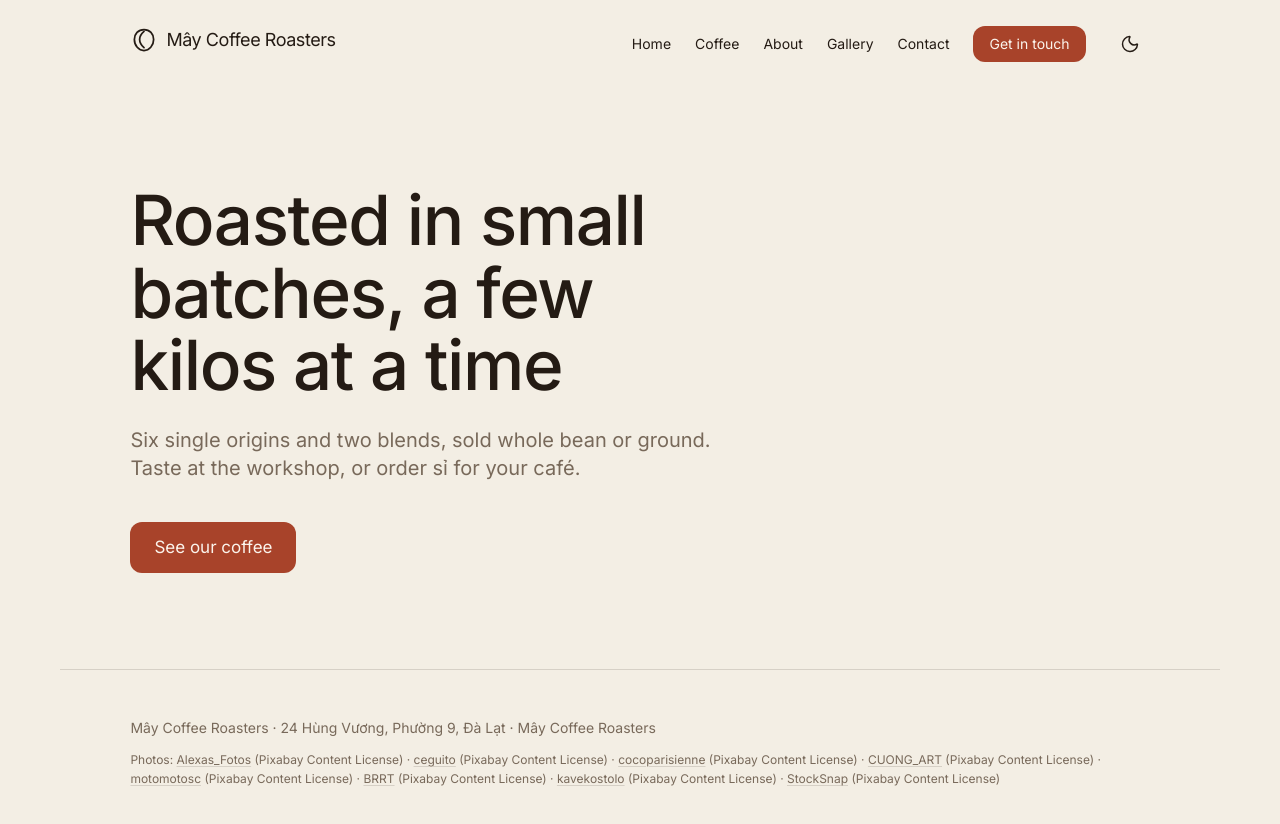
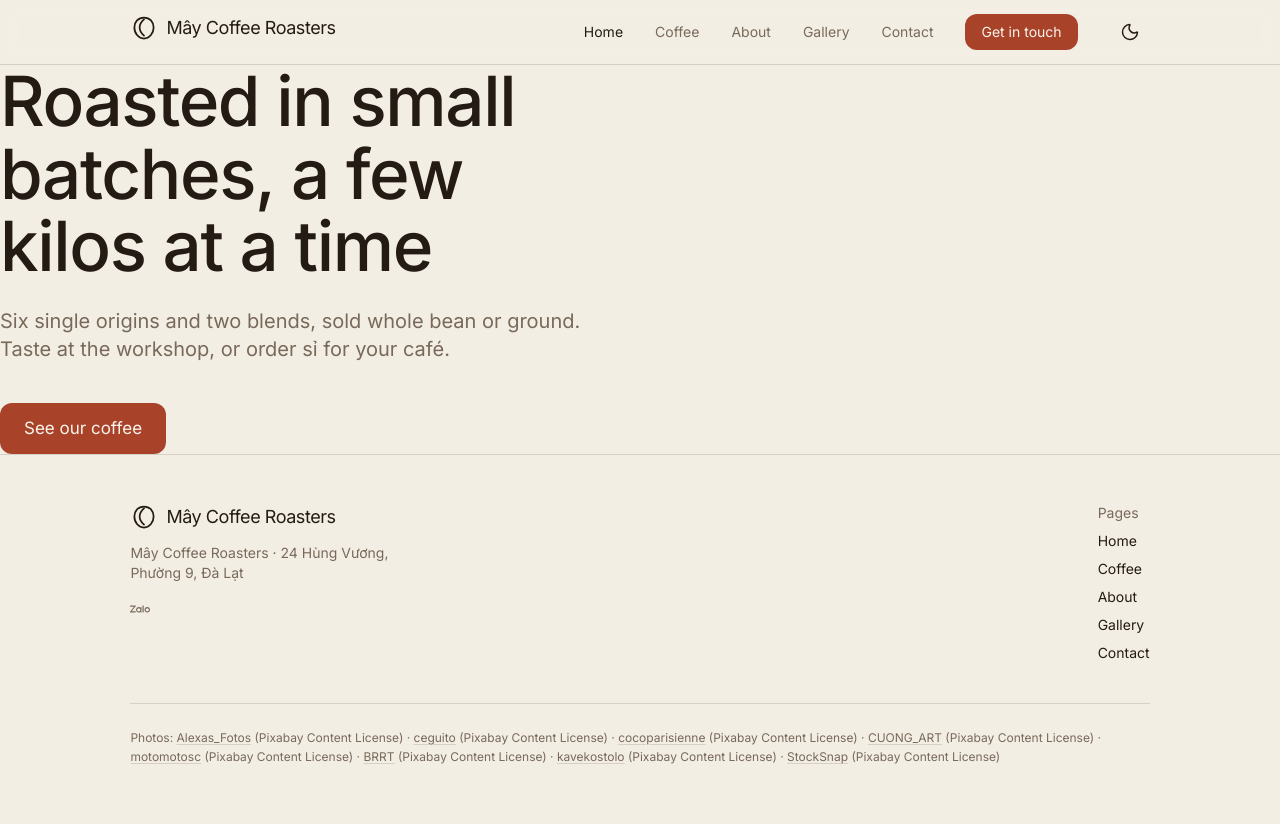
Before and after one commit to ThanhNV121097/project-680ba2c2, a React (Vite) app in the folder code/frontend/: page / in a window 1280 px wide. Shown: the top 824 px of the page. Built offline with nearby package versions, Linux system fonts and the light colour scheme.

Commit message:
design: shared App shell — header, mobile menu, footer

```diff
--- a/code/frontend/src/App.tsx
+++ b/code/frontend/src/App.tsx
@@ -1,56 +1,100 @@
 import { useState } from "react";
-import { Link, Route, Routes } from "react-router-dom";
+import { Link, Route, Routes, useLocation } from "react-router-dom";
 import { T, useList, useContent } from "./editable";
 import Home from "./pages/Home";
+import Coffee from "./pages/Coffee";
+import About from "./pages/About";
+import Gallery from "./pages/Gallery";
+import Contact from "./pages/Contact";
 import Logo from "./components/Logo";
 import MenuToggle from "./components/MenuToggle";
+import MobileMenu from "./components/MobileMenu";
 import ThemeToggle from "./components/ThemeToggle";
 import ContactDock from "./components/ContactDock";
 import PhotoCredits from "./components/PhotoCredits";
+import SocialIcon from "./components/SocialIcon";
 
-/**
- * The shell the design replaces.
- *
- * This file is a placeholder so the scaffold builds and runs before the
- * design exists. The team rewrites it and adds components under
- * src/components/; what must stay is the rule every component follows: the
- * words come from content.json through <T/>, the colours from theme.css.
- *
- * The site has pages, not only a home page: each is a file in src/pages/ and
- * a <Route> below, sharing the header and footer. The footer keeps
- * <PhotoCredits/>: the stock photos' credits, which their licences ask for.
- */
+const NAV_TESTID: Record<string, string> = {
+  "/": "nav-home",
+  "/coffee": "nav-coffee",
+  "/about": "nav-about",
+  "/gallery": "nav-gallery",
+  "/contact": "nav-contact",
+};
+
 export default function App() {
   const links = useList<{ label: string; href: string }>("nav.links");
   const name = useContent("site.name");
   const [open, setOpen] = useState(false);
+  const { pathname } = useLocation();
+
   return (
     <div className="min-h-screen bg-ground text-ink font-body">
-      <header className="mx-auto max-w-page px-[var(--gutter)] py-6 flex items-center justify-between">
-        <Link to="/" aria-label={name}><Logo /></Link>
-        <nav className="hidden lg:flex items-center gap-6 text-sm">
-          {links.map((l, i) => <T key={i} k={`nav.links.${i}.label`} as="a" href={l.href} />)}
-          <T k="nav.cta.label" as="a" href="#contact" className="rounded bg-accent px-4 py-2 text-accent-ink" />
-          <ThemeToggle />
-        </nav>
-        <div className="flex items-center gap-1 lg:hidden">
-          <ThemeToggle />
-          <MenuToggle open={open} onToggle={() => setOpen((o) => !o)} />
+      <header className="sticky top-0 z-30 border-b border-line bg-ground/95 backdrop-blur">
+        <div className="mx-auto flex h-[var(--header-h)] max-w-page items-center justify-between px-[var(--gutter)]">
+          <Link to="/" aria-label={name} onClick={() => setOpen(false)}><Logo /></Link>
+          <nav className="hidden items-center gap-8 text-sm lg:flex">
+            {links.map((l, i) => (
+              <Link key={i} to={l.href} data-testid={NAV_TESTID[l.href]}
+                className={`transition-colors hover:text-accent ${pathname === l.href ? "text-ink" : "text-ink-soft"}`}>
+                <T k={`nav.links.${i}.label`} />
+              </Link>
+            ))}
+            <Link to="/contact" className="rounded bg-accent px-4 py-2 text-sm text-accent-ink transition-opacity hover:opacity-90">
+              <T k="nav.cta.label" />
+            </Link>
+            <ThemeToggle />
+          </nav>
+          <div className="flex items-center gap-1 lg:hidden">
+            <ThemeToggle />
+            <MenuToggle open={open} onToggle={() => setOpen((o) => !o)} />
+          </div>
         </div>
       </header>
-      {open && (
-        <nav className="fixed inset-0 top-[88px] z-40 flex flex-col gap-6 bg-ground px-[var(--gutter)] py-10 text-2xl lg:hidden">
-          {links.map((l, i) => <T key={i} k={`nav.links.${i}.label`} as="a" href={l.href} />)}
-        </nav>
-      )}
-      <main className="mx-auto max-w-page px-[var(--gutter)] py-24">
+      <MobileMenu open={open} onClose={() => setOpen(false)}>
+        {links.map((l, i) => (
+          <Link key={i} to={l.href} onClick={() => setOpen(false)} data-testid={`mobile-${NAV_TESTID[l.href]}`}
+            className="text-2xl text-ink">
+            <T k={`nav.links.${i}.label`} />
+          </Link>
+        ))}
+        <Link to="/contact" onClick={() => setOpen(false)}
+          className="mt-4 inline-block rounded bg-accent px-6 py-3 text-lg text-accent-ink">
+          <T k="nav.cta.label" />
+        </Link>
+      </MobileMenu>
+      <main>
         <Routes>
           <Route path="/" element={<Home />} />
+          <Route path="/coffee" element={<Coffee />} />
+          <Route path="/about" element={<About />} />
+          <Route path="/gallery" element={<Gallery />} />
+          <Route path="/contact" element={<Contact />} />
         </Routes>
       </main>
-      <footer className="mx-auto max-w-page px-[var(--gutter)] py-12 text-sm text-ink-soft border-t border-line">
-        <T k="footer.line" /> · {name}
-        <PhotoCredits className="mt-3" />
+      <footer className="border-t border-line">
+        <div className="mx-auto max-w-page px-[var(--gutter)] py-12">
+          <div className="flex flex-col gap-10 sm:flex-row sm:justify-between">
+            <div className="flex flex-col gap-3">
+              <Logo />
+              <T k="footer.line" as="p" className="max-w-[32ch] text-sm text-ink-soft" />
+              <div className="flex gap-3 pt-1">
+                <a href={`https://zalo.me/${useContent<string>("contact.zalo").replace(/\D/g, "")}`} target="_blank" rel="noreferrer" aria-label="Zalo" className="text-ink-soft transition-colors hover:text-accent">
+                  <SocialIcon network="zalo" />
+                </a>
+              </div>
+            </div>
+            <nav className="flex flex-col gap-2 text-sm">
+              <T k="footer.linksHeading" as="span" className="text-ink-soft" />
+              {links.map((l, i) => (
+                <Link key={i} to={l.href} className="text-ink transition-colors hover:text-accent">
+                  <T k={`nav.links.${i}.label`} />
+                </Link>
+              ))}
+            </nav>
+          </div>
+          <PhotoCredits className="mt-10 border-t border-line pt-6" />
+        </div>
       </footer>
       <ContactDock />
     </div>
```
